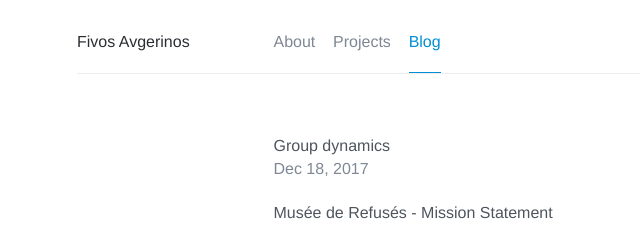
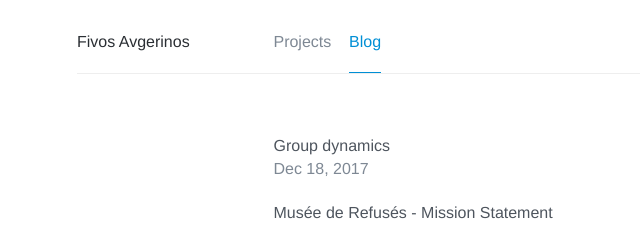
Before and after one commit to afivos/afivos.com, a Jekyll site: the page built from blog/index.html, in a window 1280 px wide. Shown: the top 225 px of the page, without its empty margins (83-723 px from the left). Built offline with Jekyll 4.4.1, drawn with Linux system fonts in a browser that asks for light colours; nearby versions of some CDN libraries; comment, search, counter and statistics services are not loaded.

Commit message:
Remove About from navbar

```diff
--- a/_includes/header.html
+++ b/_includes/header.html
@@ -10,7 +10,6 @@
 			<div class="grid__col grid__col--4-of-5">
 				{% capture location %}{{ page.url | remove_first:'/' | split:'/' | first }}{% endcapture %}
 				<ul class="list-inline">
-					<li><a {% if location == '' %}class="active" {% endif %} href="{{ site.baseurl }}/">About</a></li>
 					<li><a {% if location == 'projects' %}class="active" {% endif %} {% if location == 'project' %}class="active" {% endif %} href="{{ site.baseurl }}/projects">Projects</a></li>
 					<li><a {% if location == 'blog' %}class="active" {% endif %}href="{{ site.baseurl }}/blog">Blog</a></li>
 				</ul>
```
